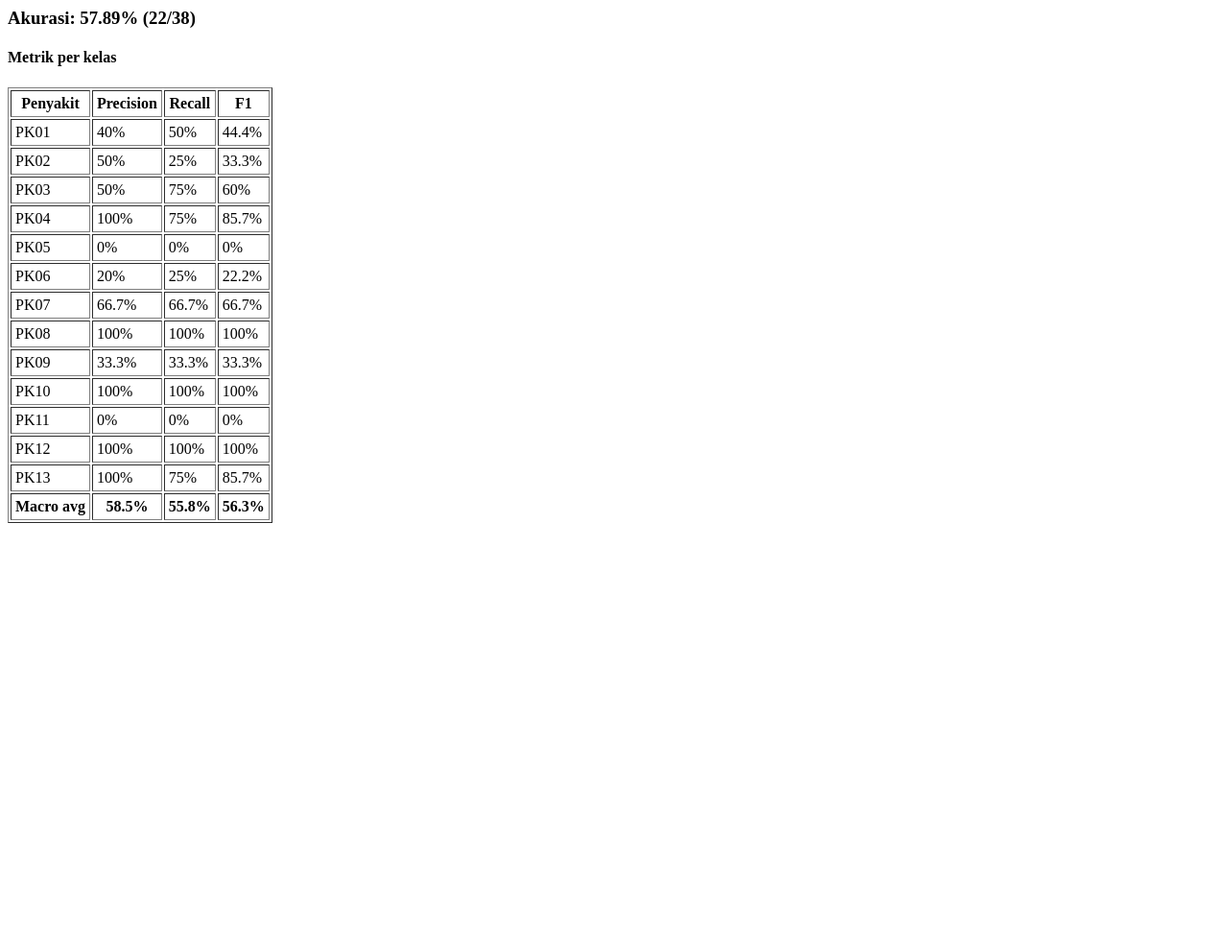
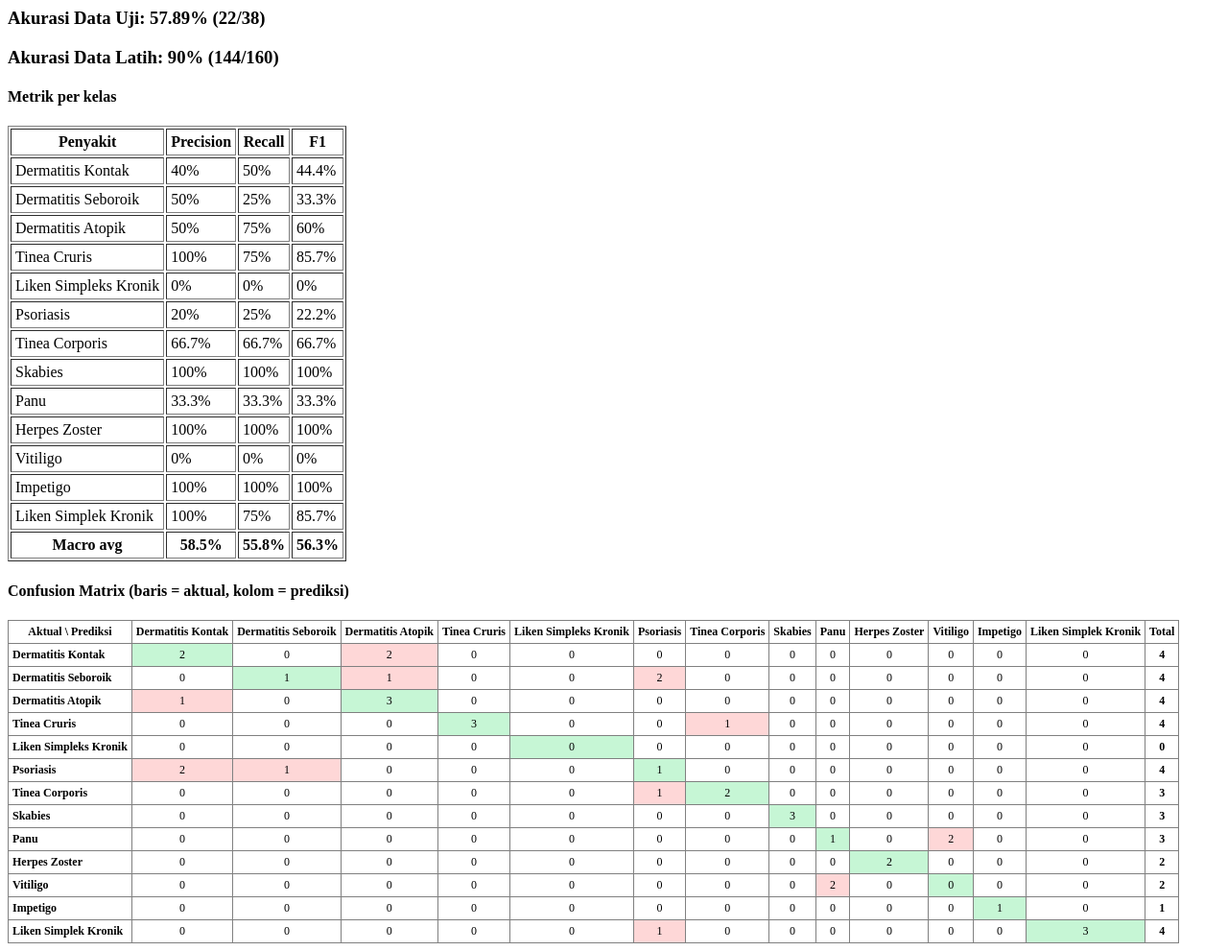
Before and after one commit to TheRaccoon-Black/alga, a PHP site: page /evaluasi.php in a window 1280 px wide. Shown: the whole page at 96% size. Before the commit the page ends 545 px from the top, so only its background shows below. Run offline with PHP 8.4, Linux system fonts and the light colour scheme; data comes from the database, SQL or seed files in the repository.

Commit message:
edit evaluasi

```diff
--- a/evaluasi.php
+++ b/evaluasi.php
@@ -5,10 +5,16 @@ include 'fungsi_nb.php';
  $model = ambilModel($conn);
  $kelas = array_column($conn->query("SELECT id_penyakit FROM penyakit ORDER BY id_penyakit")
                       ->fetch_all(MYSQLI_ASSOC), 'id_penyakit');
+
+// Nama penyakit untuk tampilan yang lebih mudah dibaca
+ $nama = [];
+ $q = $conn->query("SELECT id_penyakit, nama_penyakit FROM penyakit");
+while ($r = $q->fetch_assoc()) $nama[$r['id_penyakit']] = $r['nama_penyakit'];
+
+// ================= 1. CONFUSION MATRIX (DATA UJI) =================
  $uji = $conn->query("SELECT id_kasus, id_penyakit FROM data_kasus WHERE is_uji=1")
             ->fetch_all(MYSQLI_ASSOC);
 
-// ---- 1. Confusion matrix C[aktual][prediksi] ----
  $C = [];
 foreach ($kelas as $a) foreach ($kelas as $p) $C[$a][$p] = 0;
 foreach ($uji as $k) {
@@ -16,28 +22,58 @@ foreach ($uji as $k) {
     $C[$k['id_penyakit']][ array_key_first($post) ]++;
 }
 
+// ================= 2. AKURASI DATA UJI =================
  $total = count($uji);
  $benar = 0; foreach ($kelas as $k) $benar += $C[$k][$k];
-echo "<h3>Akurasi: " . round($benar / $total * 100, 2) . "% ($benar/$total)</h3>";
+echo "<h3>Akurasi Data Uji: " . round($benar / $total * 100, 2) . "% ($benar/$total)</h3>";
 
-// ---- 2. Precision, Recall, F1 per kelas ----
+// ================= 3. AKURASI DATA LATIH (tes baru!) =================
+ $ujiLatih = $conn->query("SELECT id_kasus, id_penyakit FROM data_kasus WHERE is_uji=0")
+                 ->fetch_all(MYSQLI_ASSOC);
+ $benarL = 0;
+foreach ($ujiLatih as $k) {
+    $post = hitungPosterior($model, gejalaAktifKasus($conn, (int)$k['id_kasus']));
+    if (array_key_first($post) === $k['id_penyakit']) $benarL++;
+}
+echo "<h3>Akurasi Data Latih: " . round($benarL / count($ujiLatih) * 100, 2)
+   . "% ($benarL/" . count($ujiLatih) . ")</h3>";
+
+// ================= 4. PRECISION / RECALL / F1 PER KELAS =================
  $M = [];
 foreach ($kelas as $k) {
     $TP = $C[$k][$k];
     $FP = 0; foreach ($kelas as $a) if ($a !== $k) $FP += $C[$a][$k];
     $FN = array_sum($C[$k]) - $TP;
-    $P = ($TP+$FP) ? $TP/($TP+$FP) : 0;
-    $R = ($TP+$FN) ? $TP/($TP+$FN) : 0;
-    $M[$k] = ['P'=>$P, 'R'=>$R, 'F1'=> ($P+$R) ? 2*$P*$R/($P+$R) : 0];
+    $P = ($TP + $FP) ? $TP / ($TP + $FP) : 0;
+    $R = ($TP + $FN) ? $TP / ($TP + $FN) : 0;
+    $M[$k] = ['P' => $P, 'R' => $R, 'F1' => ($P + $R) ? 2 * $P * $R / ($P + $R) : 0];
 }
  $macro = fn($i) => array_sum(array_column($M, $i)) / count($kelas);
 
 echo "<h4>Metrik per kelas</h4><table border=1 cellpadding=4>
       <tr><th>Penyakit</th><th>Precision</th><th>Recall</th><th>F1</th></tr>";
 foreach ($M as $k => $v)
-    echo "<tr><td>$k</td><td>" . round($v['P']*100,1) . "%</td><td>"
-       . round($v['R']*100,1) . "%</td><td>" . round($v['F1']*100,1) . "%</td></tr>";
-echo "<tr><th>Macro avg</th><th>" . round($macro('P')*100,1) . "%</th><th>"
-   . round($macro('R')*100,1) . "%</th><th>" . round($macro('F1')*100,1) . "%</th></tr></table>";
+    echo "<tr><td>{$nama[$k]}</td><td>" . round($v['P'] * 100, 1) . "%</td><td>"
+       . round($v['R'] * 100, 1) . "%</td><td>" . round($v['F1'] * 100, 1) . "%</td></tr>";
+echo "<tr><th>Macro avg</th><th>" . round($macro('P') * 100, 1) . "%</th><th>"
+   . round($macro('R') * 100, 1) . "%</th><th>" . round($macro('F1') * 100, 1) . "%</th></tr></table>";
 
-// Tabel confusion matrix (baris=aktual, kolom=prediksi) — render serupa jika perlu
+// ================= 5. TAMPILKAN CONFUSION MATRIX =================
+echo "<h4>Confusion Matrix (baris = aktual, kolom = prediksi)</h4>
+      <table border=1 cellpadding=4 style='border-collapse:collapse;font-size:12px'>
+      <tr><th>Aktual \\ Prediksi</th>";
+foreach ($kelas as $p) echo "<th>{$nama[$p]}</th>";
+echo "<th>Total</th></tr>";
+
+foreach ($kelas as $a) {
+    echo "<tr><th style='text-align:left'>{$nama[$a]}</th>";
+    foreach ($kelas as $p) {
+        $v = $C[$a][$p];
+        // sel diagonal (benar) diberi warna hijau, sel salah besar diberi warna merah muda
+        $style = ($a === $p) ? "background:#c6f6d5"
+               : (($v > 0) ? "background:#fed7d7" : "");
+        echo "<td style='$style;text-align:center'>$v</td>";
+    }
+    echo "<td style='text-align:center'><b>" . array_sum($C[$a]) . "</b></td></tr>";
+}
+echo "</table>";
```
